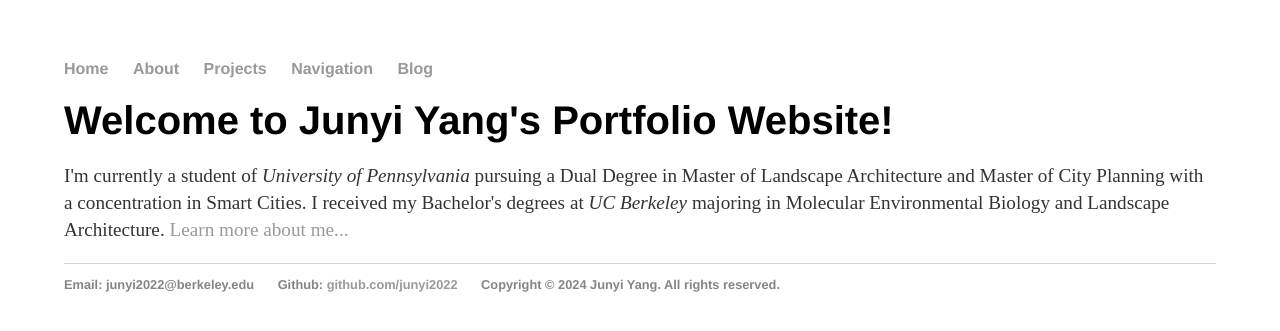
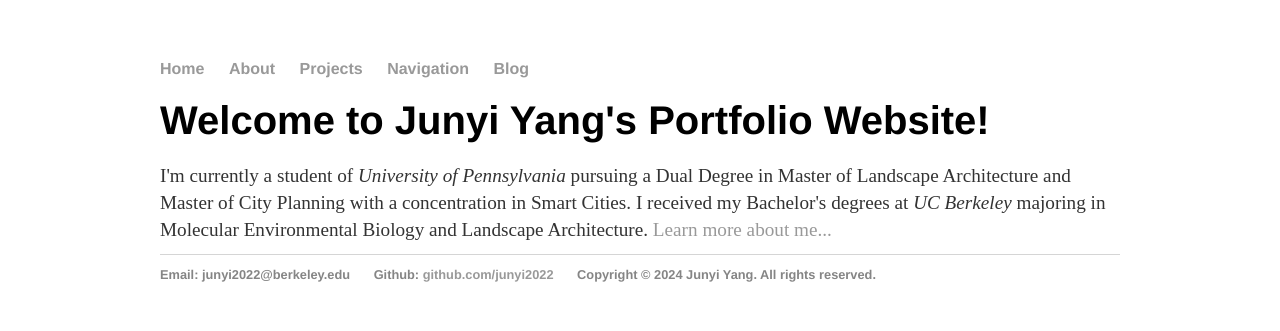
Before and after one commit to junyi2022/junyi2022.github.io, a Jekyll site: the page built from index.html, in a window 1280 px wide. Shown: the top 331 px of the page. Built offline with Jekyll 4.4.1, drawn with Linux system fonts in a browser that asks for light colours.

Commit message:
about test 3

```diff
--- a/assets/css/main.css
+++ b/assets/css/main.css
@@ -1,6 +1,6 @@
 body {
     margin: 60px auto;
-    width: 90%;
+    width: 75%;
 }
 
 .container {
@@ -69,6 +69,9 @@
     font-size: 1.2em;
     line-height: 1.4em;
     color: #333;
+    margin: 0;
+    margin-top: 10px;
+    margin-bottom: 10px;
 }
 
 footer {
@@ -95,17 +98,19 @@
 .about {
     display: flex;
     flex-direction: row;
+    width: 120%;
 }
 
 .bar {
     display: flex;
     flex-direction: column;
-    width: 30%;
+    width: 20%;
 }
 
 .resume {
     display: flex;
     flex-direction: column;
+    width: 80%;
 }
 
 .UPenn {
@@ -113,6 +118,14 @@
     flex-direction: row;
 }
 
+.event {
+    width: 80%;
+}
+
+.time {
+    width: 20%;
+}
+
 /* navigation style */
 .storyImg:hover {
     transform: scale(1.03); /* (150% zoom - Note: if the zoom is too large, it will go outside of the viewport) */
```
